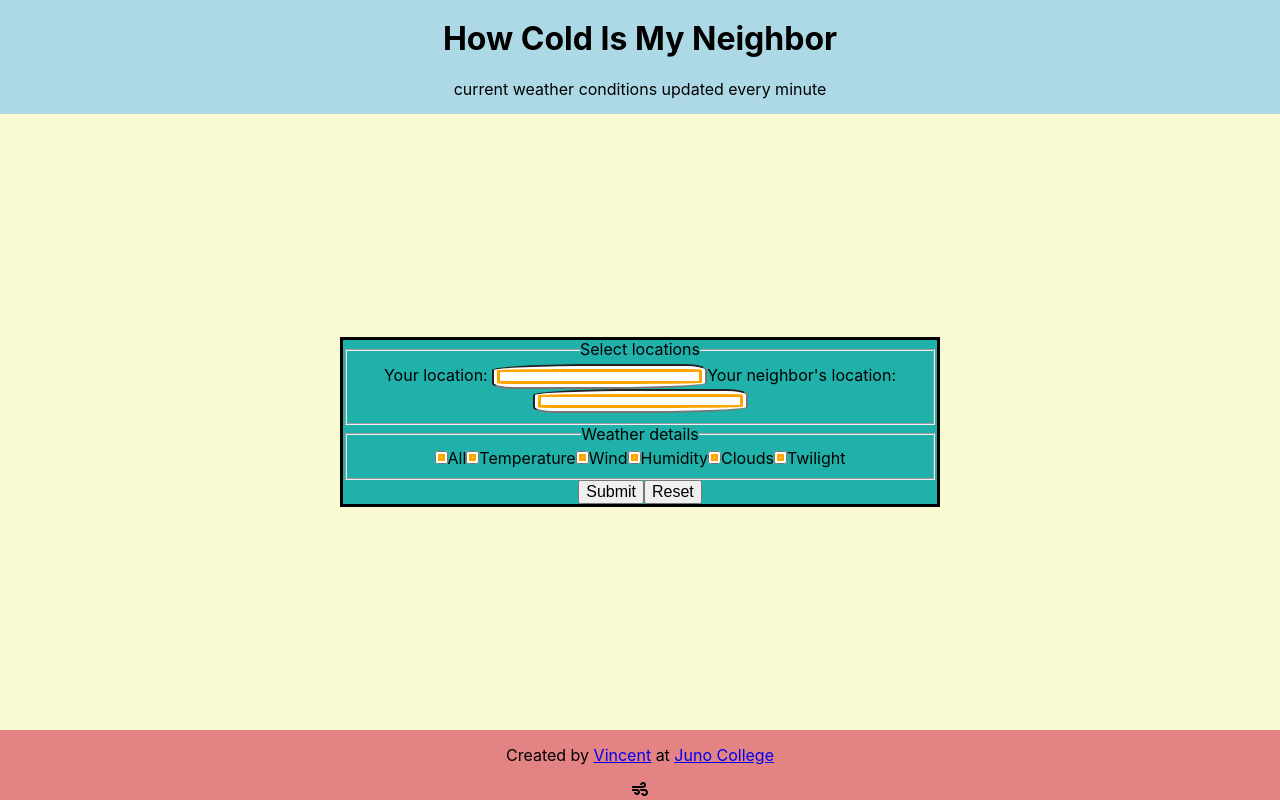
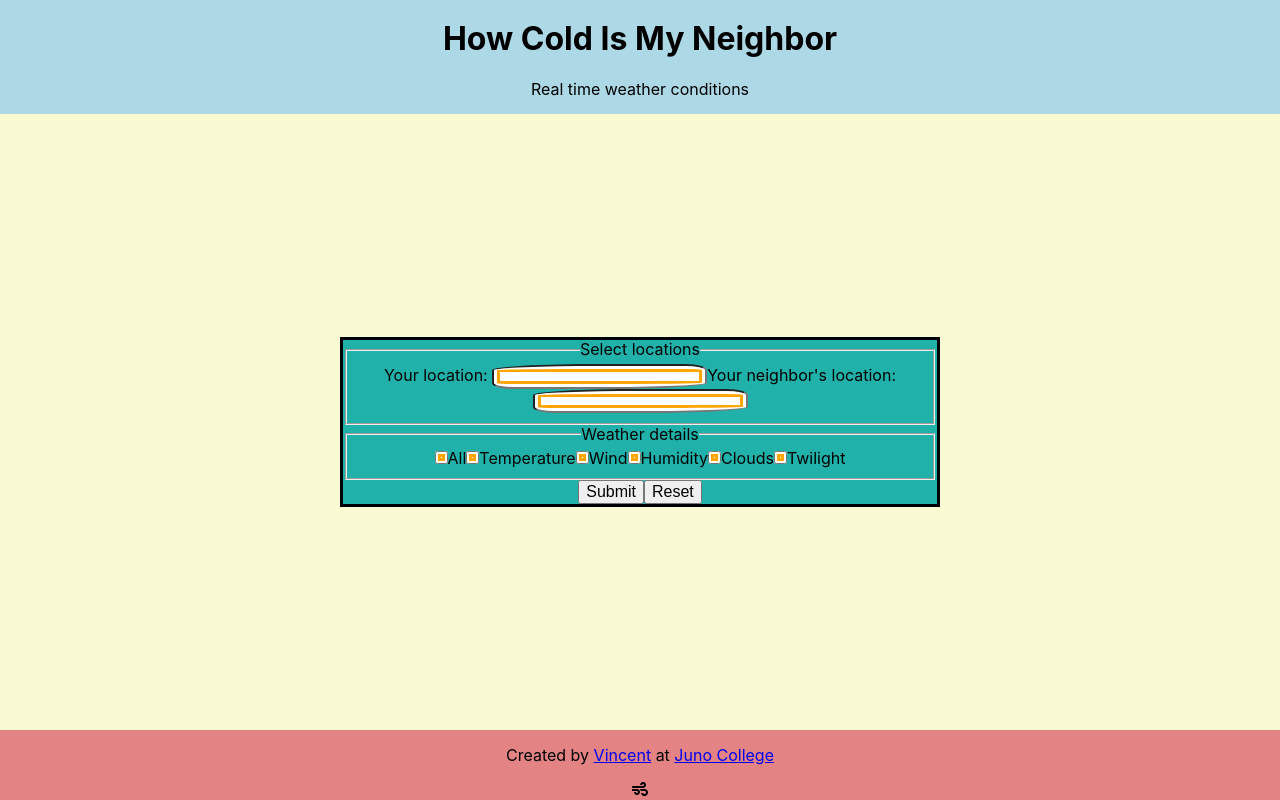
Before and after one commit to vinni-cmd/how-cold-is-my-neighbor, a React (Create React App) app: page / in a window 1280 px wide. Built offline with nearby package versions, Linux system fonts and the light colour scheme.

Commit message:
change header text

```diff
--- a/src/Components/Header/Header.js
+++ b/src/Components/Header/Header.js
@@ -4,7 +4,7 @@ const Header = () => {
   return (
     <header>
       <h1>How Cold Is My Neighbor</h1>
-      <p>current weather conditions updated every minute</p>
+      <p>Real time weather conditions</p>
     </header>
   )
 }
```
